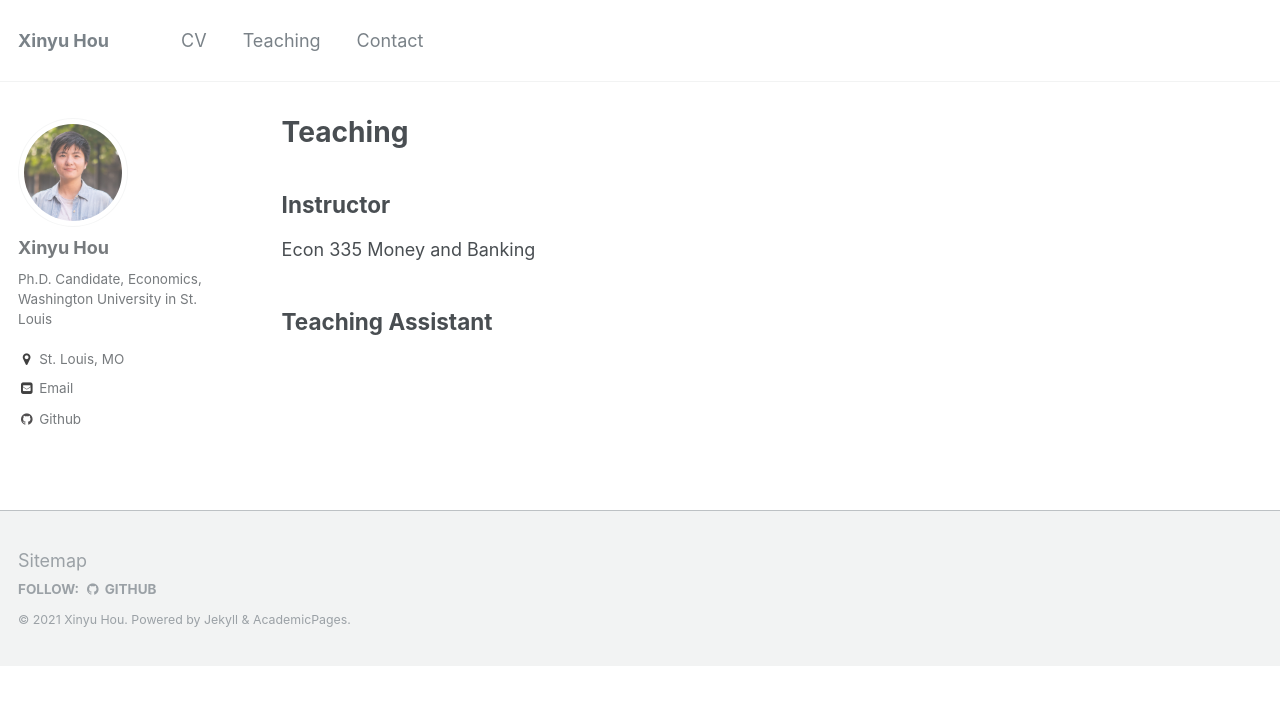
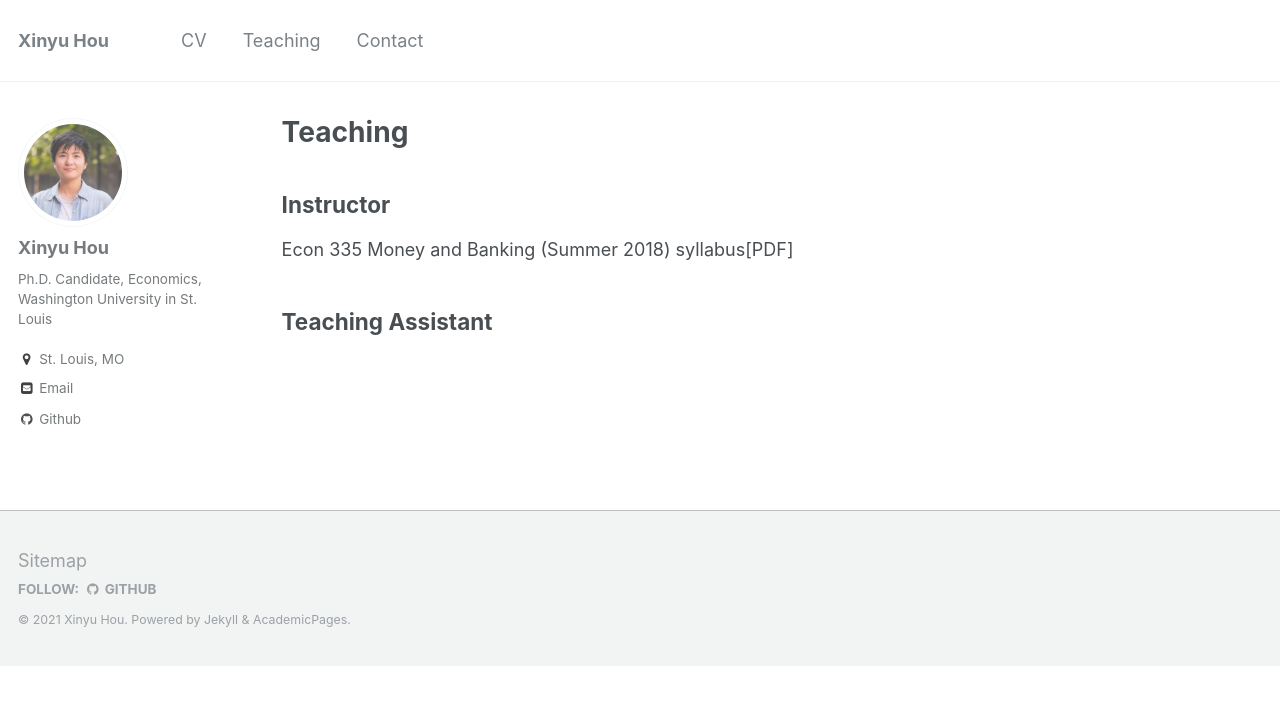
Before and after one commit to xinyuhou94/xinyuhou94.github.io, a Jekyll site: the page built from _pages/teaching.md, in a window 1280 px wide. Shown: the top 705 px of the page. Built offline with Jekyll 4.4.1, drawn with Linux system fonts in a browser that asks for light colours.

Commit message:
Update teaching.md

```diff
--- a/_pages/teaching.md
+++ b/_pages/teaching.md
@@ -6,6 +6,10 @@ author_profile: true
 ---
 
 ## Instructor
-Econ 335 Money and Banking
+Econ 335 Money and Banking (Summer 2018)  [syllabus[PDF]](http://xinyuhou94.github.io/files/Econ335_2018SUM_syllabus.pdf)
+
+<!-- <embed src="http://xinyuhou94.github.io/files/Econ335_2018SUM_syllabus.pdf" width="650" height="1800" type='application/pdf'> -->
+
+
 
 ## Teaching Assistant
```
